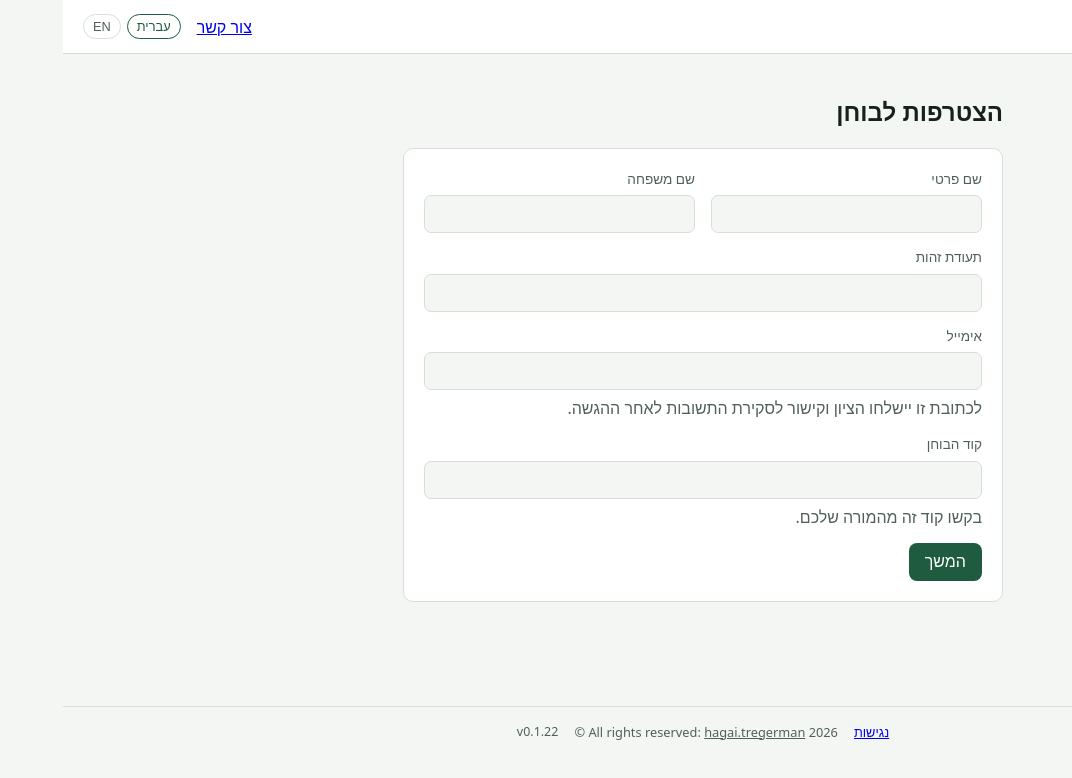
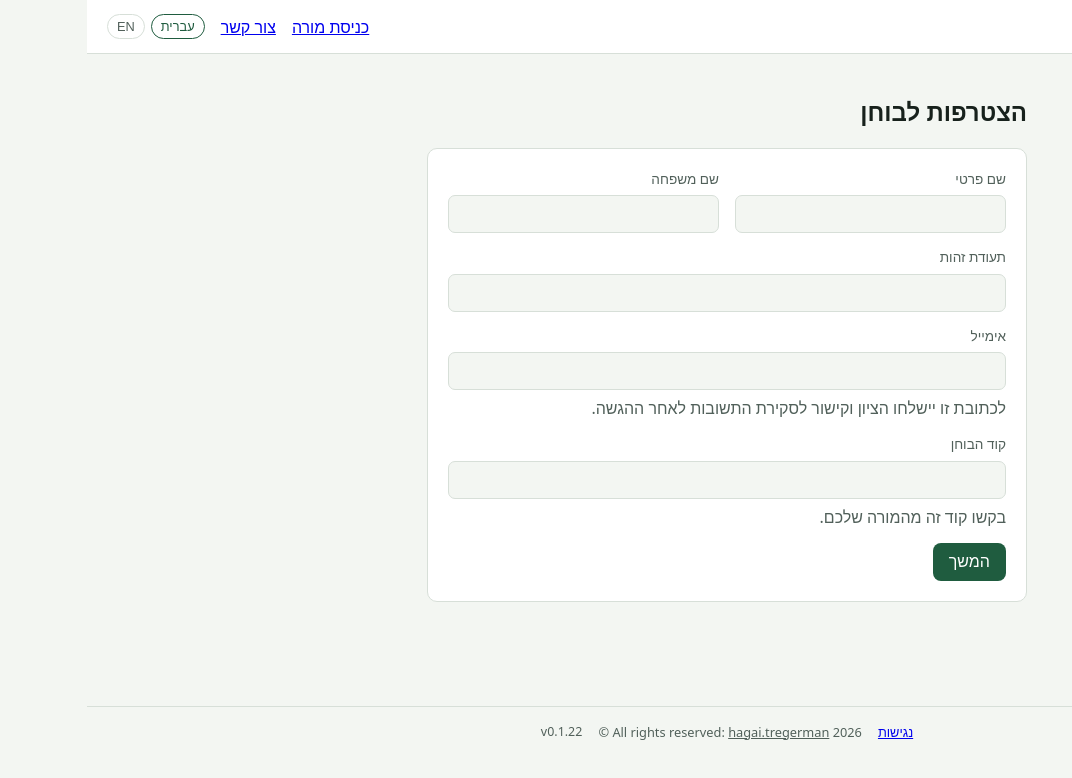
Before and after one commit to tregermanhagai/BOHAN-PETA, a React (Vite) app in the folder apps/web/: page /join in a window 1280 px wide. Shown: the top 778 px of the page, without its empty margins (208-1280 px from the left). Built offline with nearby package versions, Linux system fonts and the light colour scheme; no server answers.

Commit message:
Add teacher login link to top nav for logged-out visitors
The public /join page had no visible way to reach /login — only
the language switch and contact link showed when logged out.

```diff
--- a/apps/web/src/components/TopBar.tsx
+++ b/apps/web/src/components/TopBar.tsx
@@ -13,7 +13,7 @@ export function TopBar() {
         {t("app.name")}
       </Link>
       <div style={{ display: "flex", alignItems: "center", gap: 16 }}>
-        {isAuthenticated && (
+        {isAuthenticated ? (
           <>
             <Link to="/cohorts">{t("nav.cohorts")}</Link>
             <Link to="/quizzes">{t("nav.quizzes")}</Link>
@@ -21,6 +21,8 @@ export function TopBar() {
               {t("auth.logout")}
             </button>
           </>
+        ) : (
+          <Link to="/login">{t("nav.login")}</Link>
         )}
         <a href="https://wa.me/972545966296" target="_blank" rel="noreferrer">
           {t("nav.contact")}
--- a/apps/web/src/i18n/locales/en.json
+++ b/apps/web/src/i18n/locales/en.json
@@ -12,6 +12,7 @@
   "auth.logout": "Log out",
   "nav.cohorts": "Cohorts",
   "nav.quizzes": "Quizzes",
+  "nav.login": "Teacher login",
   "nav.contact": "Contact us",
 
   "footer.accessibility": "Accessibility",
--- a/apps/web/src/i18n/locales/he.json
+++ b/apps/web/src/i18n/locales/he.json
@@ -12,6 +12,7 @@
   "auth.logout": "התנתקות",
   "nav.cohorts": "מחזורים",
   "nav.quizzes": "בוחנים",
+  "nav.login": "כניסת מורה",
   "nav.contact": "צור קשר",
 
   "footer.accessibility": "נגישות",
```
